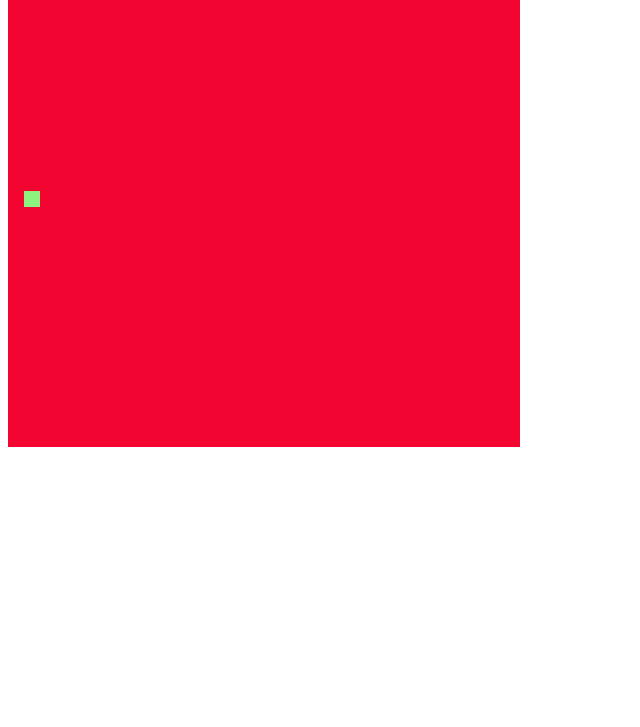
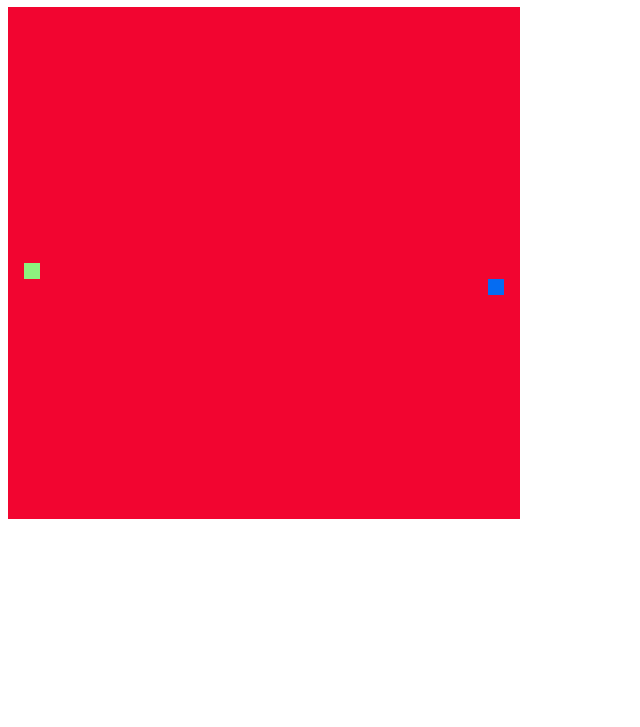
Before and after one commit to melcarv/Snake-Game, a plain HTML site: page index.html in a window 1280 px wide. Shown: the part 73-800 px from the top of the page, without its empty margins (0-640 px from the left). Drawn offline with Linux system fonts and the light colour scheme.

Commit message:
Adicionada comida, aumento do tamanho da cobrinha, regras e titulo

```diff
--- a/index.html
+++ b/index.html
@@ -8,6 +8,7 @@
     <title>Snake Game</title>
 </head>
 <body>
+    <h1>Snake Game</h1>
     <canvas id="snake" width="512" height="512"></canvas>
 </body>
 </html>
--- a/script.js
+++ b/script.js
@@ -8,18 +8,27 @@ snake[0] = {
 }
 
 let direction = "right";
+let food = {
+    x: Math.floor(Math.random() * 31 + 1) * box,
+    y: Math.floor(Math.random() * 31 + 1) * box
+}
 
 
-function criarBG() {
+function criarBG(){
     context.fillStyle = "#F20530";
     context.fillRect(0, 0, 32 * box, 32 * box);
 }
 
-function criarCobrinha() {
+function criarCobrinha(){
     for(i=0; i < snake.length; i++){
         context.fillStyle = "#8DF27E";
         context.fillRect(snake[i].x, snake[i].y, box, box);
     }
+}
+
+function drawFood(){
+    context.fillStyle = "#056CF2";
+    context.fillRect(food.x, food.y, box, box);
 }
 
 document.addEventListener('keydown' , update);
@@ -37,8 +46,16 @@ function iniciarJogo(){
     if(snake[0].y > 31 * box && direction == "down") snake[0].y = 0;
     if(snake[0].y < 0 && direction == "up") snake[0].y = 32 * box;
 
+    for(i = 1; i < snake.length; i++){
+        if (snake[0].x == snake[i].x && snake[0].y == snake[i].y){
+            clearInterval(jogo);
+            alert('GAME OVER!');
+        }
+    }
+
     criarBG();
     criarCobrinha();
+    drawFood();
 
     let snakeX = snake[0].x;
     let snakeY = snake[0].y;
@@ -48,7 +65,12 @@ function iniciarJogo(){
     if(direction == "up") snakeY -= box;
     if(direction == "down") snakeY += box;
 
-    snake.pop();
+    if(snakeX != food.x || snakeY != food.y){
+        snake.pop();
+    }else{
+        food.x = Math.floor(Math.random() * 31 + 1) * box;
+        food.y = Math.floor(Math.random() * 31 + 1) * box;
+    }
 
     let newHead = {
         x: snakeX,
```
